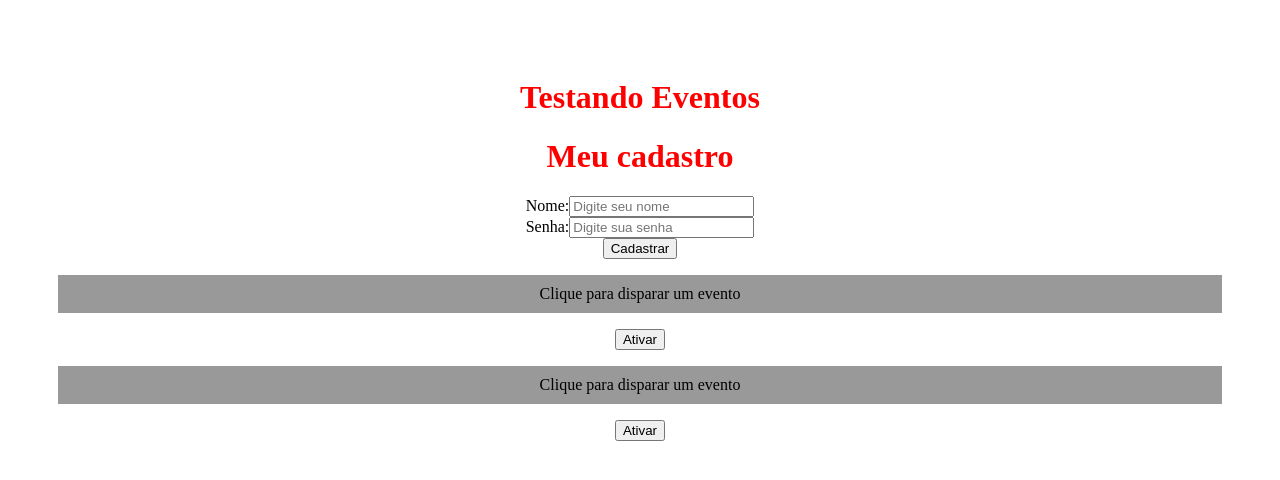
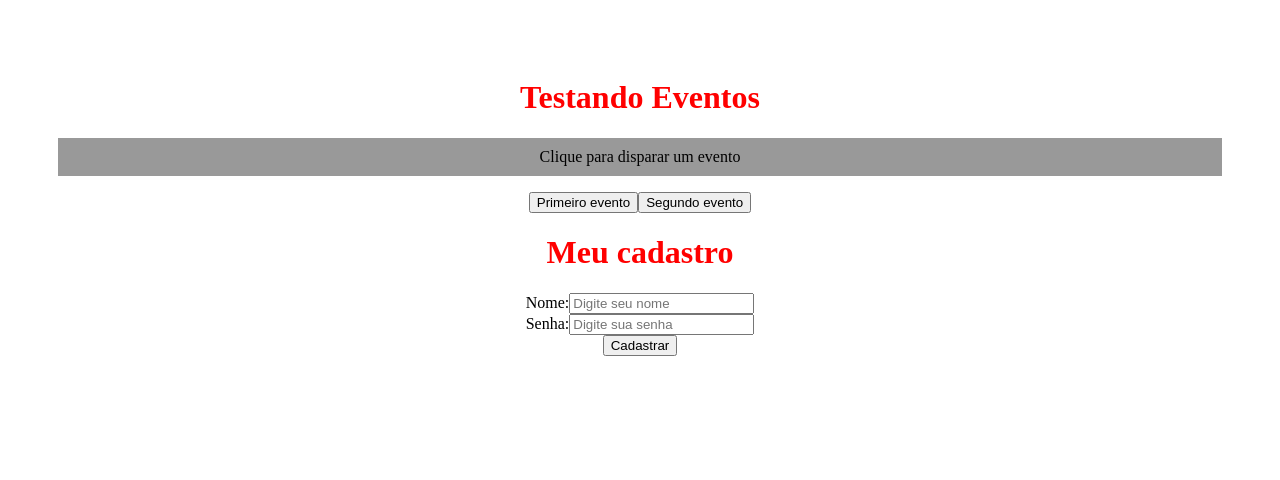
Before and after one commit to BarbasPedro/Curso-React, a React (Create React App) app: page / in a window 1280 px wide. Shown: the top 480 px of the page. Built offline with nearby package versions, Linux system fonts and the light colour scheme.

Commit message:
Events através de Props

```diff
--- a/src/App.js
+++ b/src/App.js
@@ -7,9 +7,8 @@ function App() {
   return(
     <div className='App'>
       <h1>Testando Eventos</h1>
+      <Evento />
       <Form />
-      <Evento numero={1}/>
-      <Evento numero={2}/>
     </div>
   )
 }
--- a/src/components/Evento.js
+++ b/src/components/Evento.js
@@ -1,13 +1,19 @@
-const Evento = ({numero}) => {
+import Button from './evento/Button'
 
-  const meuEvento = () => {
-    console.log(`"Opa! Fui ativado", ${numero}`)
+const Evento = () => {
+  const primeiroEvento = () => {
+    console.log("Opa! Ativando meu primeiro evento!")
+  }
+
+  const segundoEvento = () => {
+    console.log("Agora ativei o segundo evento!")
   }
 
   return (
     <>
       <p>Clique para disparar um evento</p>
-      <button onClick={meuEvento}>Ativar</button>
+      <Button evento={primeiroEvento} text="Primeiro evento" />
+      <Button evento={segundoEvento} text="Segundo evento" />
     </>
   )
 }
--- /dev/null
+++ b/src/components/evento/Button.js
@@ -0,0 +1,5 @@
+const Button = ({text, evento}) => {
+  return <button onClick={evento}>{text}</button>
+}
+
+export default Button
```
